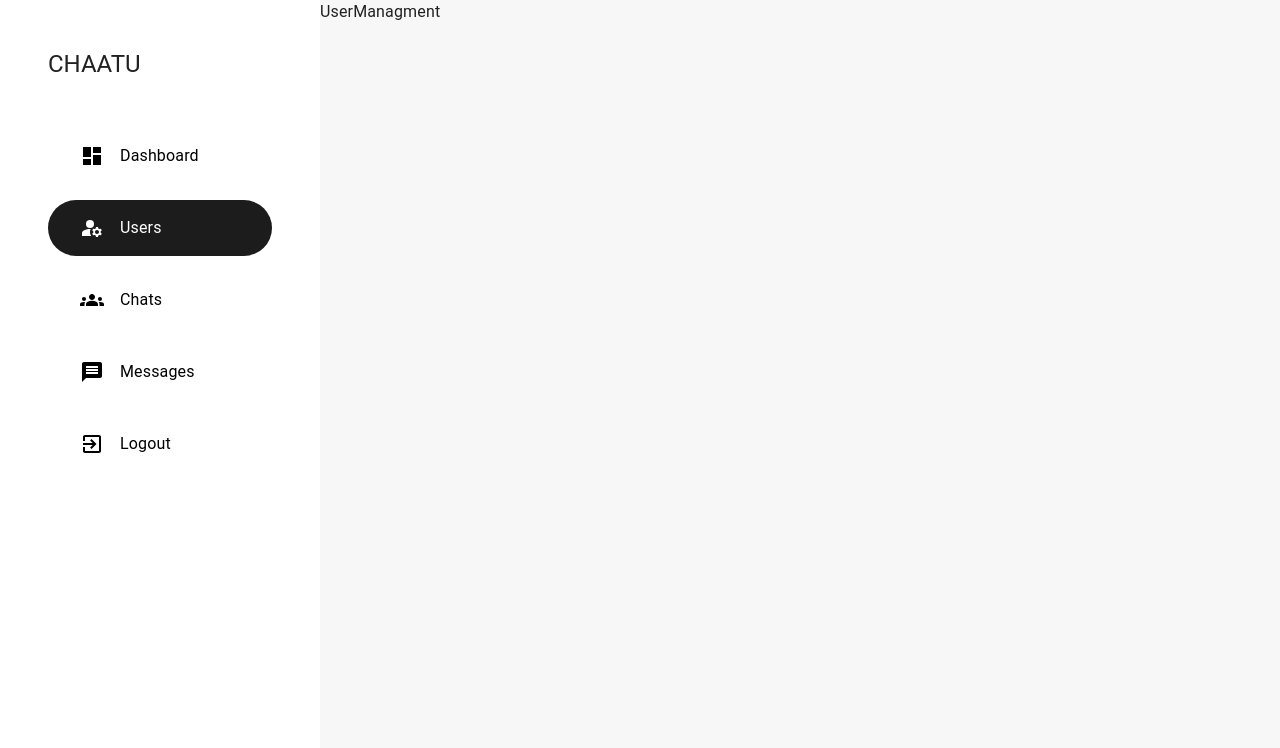
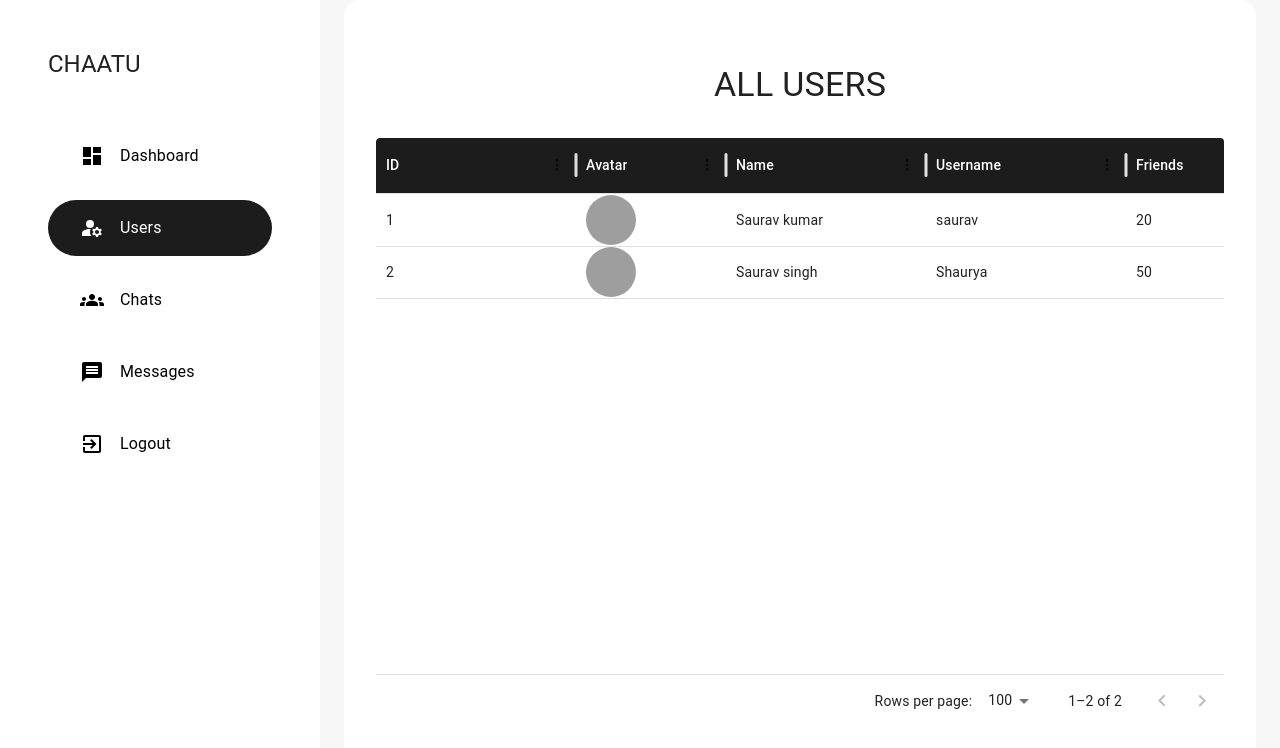
Before and after one commit to sauravkumar1812/Chat_app, a React (Vite) app in the folder client/: page /admin/users in a window 1280 px wide. Shown: the top 748 px of the page. Built offline with nearby package versions, Linux system fonts and the light colour scheme; grey boxes are pictures that could not be loaded.

Commit message:
normal commit

```diff
--- a/client/src/components/shared/Table.jsx
+++ b/client/src/components/shared/Table.jsx
@@ -1,8 +1,8 @@
 import { Container, Paper, Typography } from '@mui/material'
 import React from 'react'
-import Datagrid from "@mui/x-data-grid"
+import {DataGrid} from "@mui/x-data-grid"
 import { matblack } from '../../constants/color'
-const Table = ({rows,column,heading,rowHeight = 52}) => {
+const Table = ({rows,columns,heading,rowHeight = 52}) => {
   return (<Container sx={{
     height:"100vh",
   }}>
@@ -29,9 +29,9 @@ const Table = ({rows,column,heading,rowHeight = 52}) => {
     }}
 
     >{heading}</Typography>
-    <Datagrid
+    <DataGrid
       rows={rows}
-      columns={column}
+      columns={columns}
       rowHeight={rowHeight}
       style={{ height: "80%"}}
 
--- a/client/src/constants/sampleData.js
+++ b/client/src/constants/sampleData.js
@@ -82,3 +82,23 @@ export const sampleMessage=[
     },
 
 ]
+
+
+export const dashboardData = {
+  users:[{
+    avatar:["https://write.geeksforgeeks.org/static/media/Group%20210.08204759.svg"],
+    name:"Saurav kumar",
+    _id:"1",
+    username:"saurav",
+    friends:20,
+    groups:5
+  },
+  {
+    avatar:["https://write.geeksforgeeks.org/static/media/Group%20210.08204759.svg"],
+        name:"Saurav singh",
+        _id:"2",
+        username:"Shaurya",
+    friends:50,
+    groups:12
+  }],
+}
--- a/client/src/pages/admin/UserManagment.jsx
+++ b/client/src/pages/admin/UserManagment.jsx
@@ -1,10 +1,64 @@
-import React from 'react'
+import React,{useEffect, useState} from 'react'
 import AdminLayout from '../../components/layout/AdminLayout'
+import Table from '../../components/shared/Table'
+import { Avatar } from '@mui/material'
+import { dashboardData } from '../../constants/sampleData'
+import {transformImage} from "../../lib/features"
+
+const columns = [{
+    field: 'id',
+    headerName: 'ID',
+   headerClassName: 'table-header',
+    width: 200
+  },
+  {
+    field: 'avatar',
+    headerName: 'Avatar',
+    headerClassName: 'table-header',
+    width: 150,
+    renderCell: (params) =>  <Avatar s alt={params.row.name}  src={params.row.avatar}   style={{ width: 50, height: 50, borderRadius: '50%' }} />
+
+  },
+  {
+    field: 'name',
+    headerName: ' Name',
+    headerClassName: 'table-header',
+    width: 200,
+    editable: true
+  },
+  {
+    field: 'username',
+    headerName: 'Username',
+    headerClassName: 'table-header',
+    width: 200,
+    editable: true
+  },
+  {
+    field: 'friends',
+    headerName: 'Friends',
+    headerClassName: 'table-header',
+    width: 150,
+    editable: true
+  },
+  {
+    field: 'groups',
+    headerName: 'Groups',
+    headerClassName: 'table-header',
+    width: 150,
+    editable: true
+  },
+]
 
 const UserManagment = () => {
+  const [rows, setRows] = useState([])
+
+  useEffect(() => {
+   setRows(dashboardData.users.map(i=> ({...i,id:i._id,avatar:transformImage(i.avatar,50)})))
+
+  },[])
   return (
     <AdminLayout>
-        <div>UserManagment</div>
+        <Table heading={"All Users"} columns ={columns} rows={rows} />
     </AdminLayout>
   )
 }
```
